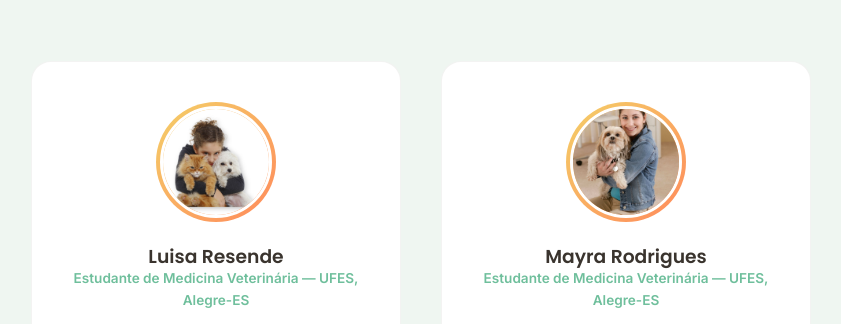
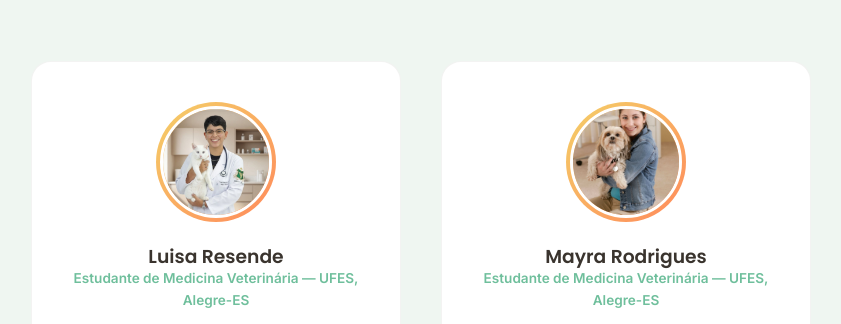
Before and after one commit to leandrocaronelanschi/landingPagePets4, a plain HTML site: page index.html in a window 1280 px wide. Shown: the part 1194-1518 px from the top of the page, without its empty margins (219-1060 px from the left). Drawn offline with Linux system fonts and the light colour scheme.

Commit message:
[feat] Inclusa da foto da Luisa

```diff
--- a/index.html
+++ b/index.html
@@ -142,7 +142,7 @@
               <!-- PLACEHOLDER: foto circular da Luisa — substitua o src pela foto definitiva -->
               <div class="founder__avatar-wrap">
                 <img
-                  src="/assets/images/Luisa Resende.jpg"
+                  src="/assets/images/luisaCat.jpg"
                   alt="Foto de Luisa Resende"
                   class="founder__avatar img-placeholder"
                 />
```
Also changed, not shown: assets/images/luisaCat.jpg (added).
